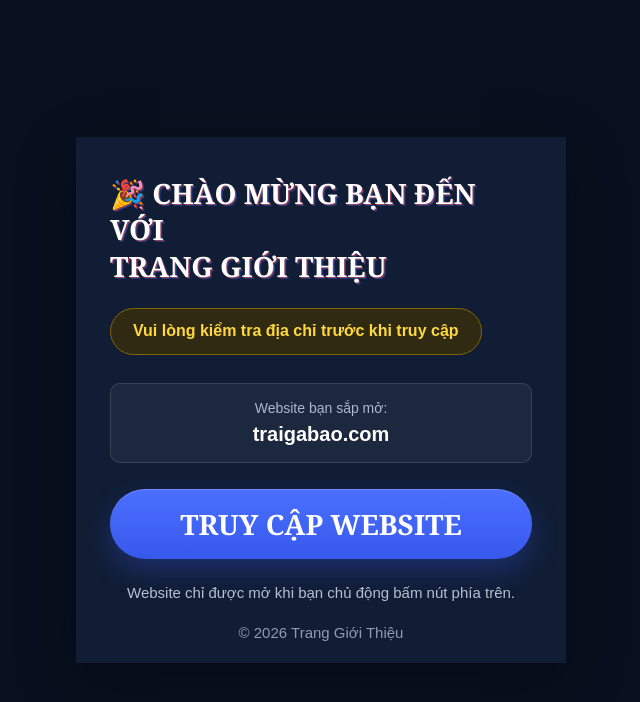
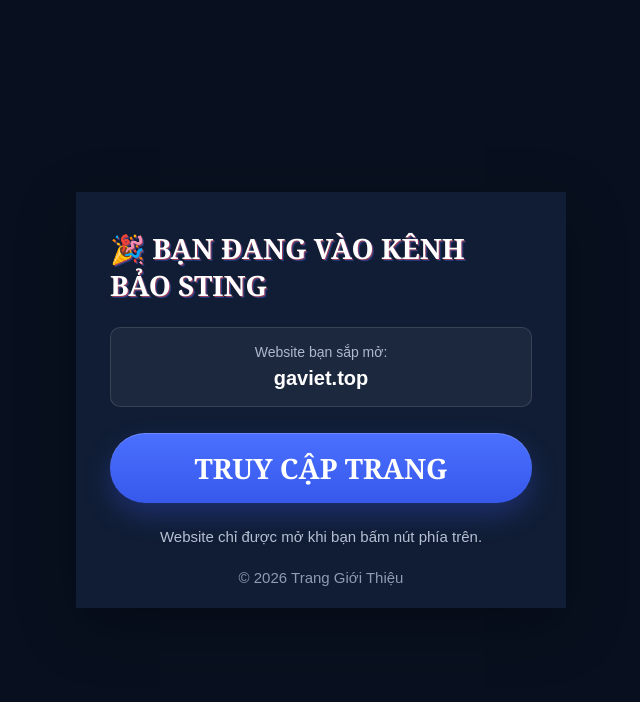
Before and after one commit to ads-link/test1, a plain HTML site: page index.html in a window 1280 px wide. Shown: the whole page, without its empty margins (319-959 px from the left). Drawn offline with Linux system fonts and the light colour scheme.

Commit message:
Update index.html

```diff
--- a/index.html
+++ b/index.html
@@ -187,13 +187,9 @@
   <main class="welcome-box">
 
     <h1 class="title">
-      🎉 CHÀO MỪNG BẠN ĐẾN VỚI<br>
-      TRANG GIỚI THIỆU
+      🎉 Bạn đang vào Kênh Bảo Sting<br>
+
     </h1>
-
-    <div class="age-label">
-      Vui lòng kiểm tra địa chỉ trước khi truy cập
-    </div>
 
     <div class="destination-box">
       <p class="destination-label">
@@ -201,21 +197,21 @@
       </p>
 
       <p class="destination-domain">
-        traigabao.com
+        gaviet.top
       </p>
     </div>
 
     <a
       class="continue-button"
-      href="https://traigabao.com"
+      href="https://gaviet.top"
       target="_blank"
       rel="noopener noreferrer"
     >
-      TRUY CẬP WEBSITE
+      TRUY CẬP TRANG
     </a>
 
     <p class="note">
-      Website chỉ được mở khi bạn chủ động bấm nút phía trên.
+      Website chỉ được mở khi bạn bấm nút phía trên.
     </p>
     <p class="copyright">
       © <span id="currentYear"></span> Trang Giới Thiệu
```
